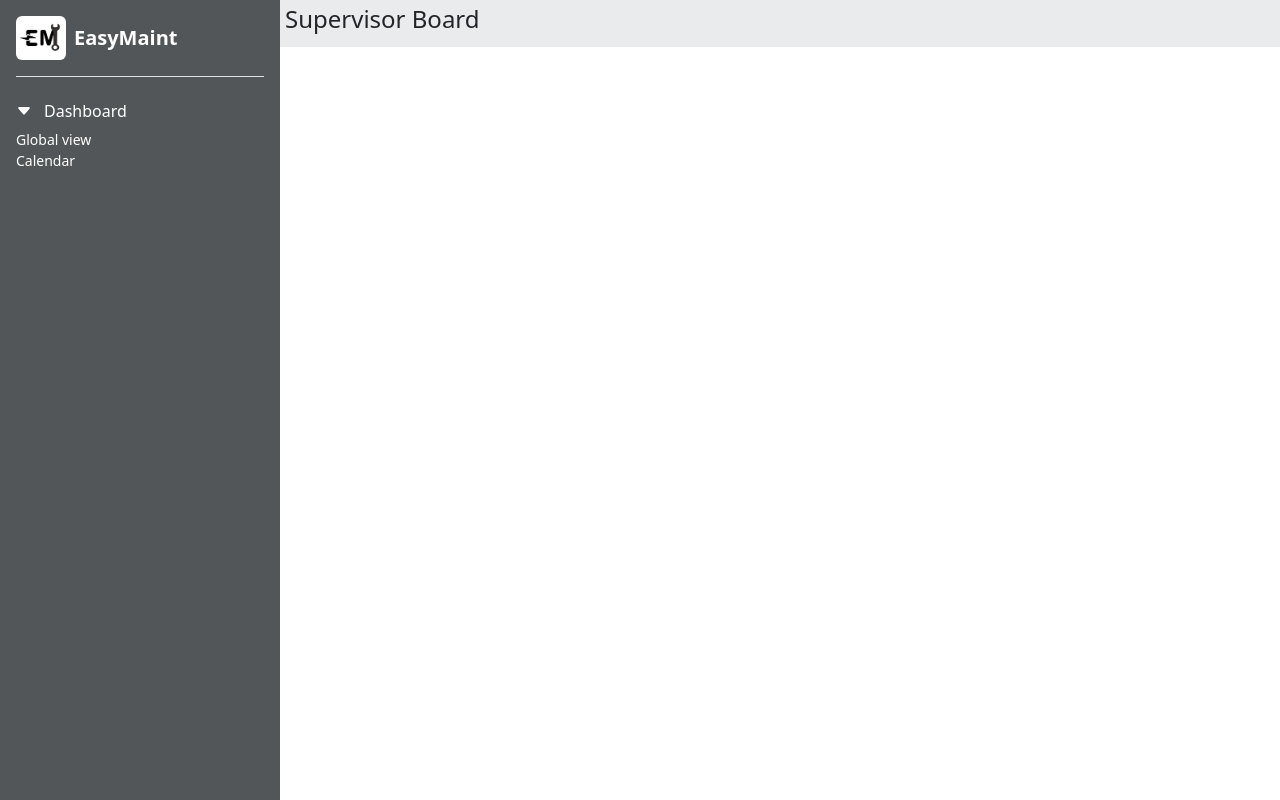
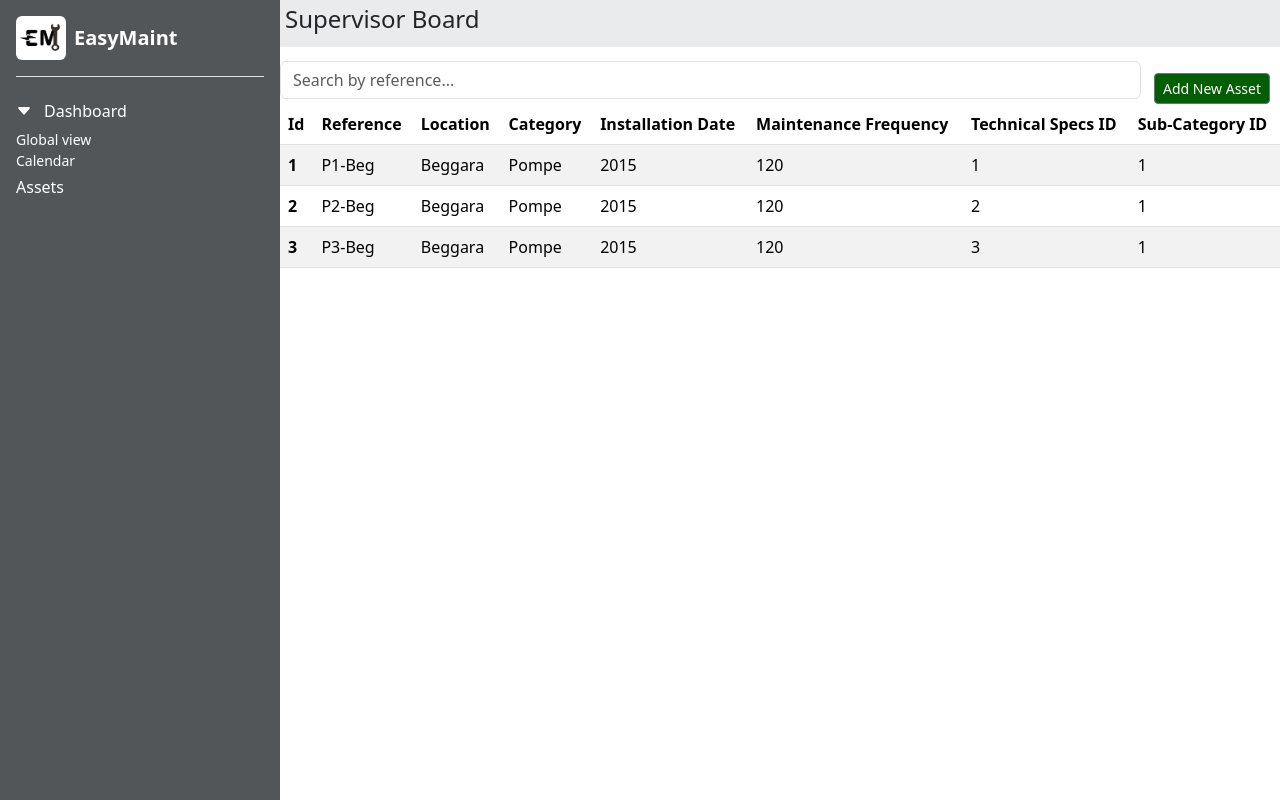
Before and after one commit to Raouiaaa/easyMaint-Frontend, a React (Vite) app: page /assets in a window 1280 px wide. Built offline with nearby package versions, Linux system fonts and the light colour scheme.

Commit message:
create asset

```diff
--- a/src/App.jsx
+++ b/src/App.jsx
@@ -3,6 +3,7 @@ import SideBar from "./components/sideBar/SideBar";
 import Header from "./components/header/Header";
 import GlobalView from "./views/globalView/GlobalView";
 import Calendar from "./views/calendar/Calendar";
+import Asset from "./views/asset/Asset.jsx";
 import "./App.css";
 
 function App() {
@@ -16,6 +17,7 @@ function App() {
           <Routes>
             <Route path="/dashboard/global-view" element={<GlobalView />} />
             <Route path="/dashboard/calendar" element={<Calendar />} />
+            <Route path="/assets" element={<Asset />} />
           </Routes>
         </div>
       </div>
--- /dev/null
+++ b/src/components/form/Form.jsx
@@ -0,0 +1,103 @@
+import React, { useState } from "react";
+import { Modal, Button } from "react-bootstrap";
+
+function Form({ show, onHide, onAdd }) {
+    const [formData, setFormData] = useState({
+        id: "",
+        reference: "",
+        location: "",
+        category: "",
+        installationDate: "",
+        maintenanceFrequency: "",
+        technicalSpecsId: "",
+        subCategoryId: ""
+    });
+
+    // Handle input changes
+    const handleChange = (e) => {
+        setFormData({ ...formData, [e.target.name]: e.target.value });
+    };
+
+    // Handle form submission
+    const handleSubmit = () => {
+        // Validate inputs (ensure ID is unique, all fields are filled)
+        if (!formData.id || !formData.reference) {
+            alert("Please fill in required fields");
+            return;
+        }
+
+        // Convert ID and maintenance frequency to numbers
+        const newAsset = {
+            ...formData,
+        };
+
+        onAdd(newAsset); // Add asset to the list
+        setFormData({  // Reset form
+            id: "",
+            reference: "",
+            location: "",
+            category: "",
+            installationDate: "",
+            maintenanceFrequency: "",
+            technicalSpecsId: "",
+            subCategoryId: ""
+        });
+    };
+
+    return (
+        <Modal show={show} onHide={onHide} centered>
+            <Modal.Header closeButton>
+                <Modal.Title>Add New Asset</Modal.Title>
+            </Modal.Header>
+            <Modal.Body>
+                <div className="mb-3">
+                    <label className="form-label">ID</label>
+                    <input type="text" name="id" className="form-control" placeholder="Enter an ID (ex: 1,2,...etc)" value={formData.id} onChange={handleChange} />
+                </div>
+                <div className="mb-3">
+                    <label className="form-label">Reference</label>
+                    <input type="text" name="reference" className="form-control" placeholder="Enter a reference (ex: P1-Beg)" value={formData.reference} onChange={handleChange} />
+                </div>
+                <div className="mb-3">
+                    <label className="form-label">Location</label>
+                    <select name="location" className="form-select" value={formData.location} onChange={handleChange}>
+                        <option value="">Select a Location</option>
+                        <option value="Beggara">Beggara</option>
+                        <option value="Hostal">Hostal</option>
+                        <option value="Manar">Manar</option>
+                    </select>
+                </div>
+                <div className="mb-3">
+                    <label className="form-label">Category</label>
+                    <select name="category" className="form-select" value={formData.category} onChange={handleChange}>
+                        <option value="">Select a Category</option>
+                        <option value="Pompe">Pompe</option>
+                        <option value="Moteur">Moteur</option>
+                    </select>
+                </div>
+                <div className="mb-3">
+                    <label className="form-label">Installation Date</label>
+                    <input type="text" name="installationDate" className="form-control" placeholder="Enter a Date (ex: 200X)" value={formData.installationDate} onChange={handleChange} />
+                </div>
+                <div className="mb-3">
+                    <label className="form-label">Maintenance Frequency (days)</label>
+                    <input type="text" name="maintenanceFrequency" className="form-control" placeholder="Enter maintenance frequency in days*" value={formData.maintenanceFrequency} onChange={handleChange} />
+                </div>
+                <div className="mb-3">
+                    <label className="form-label">ID Technical Specifications</label>
+                    <input type="text" name="technicalSpecsId" className="form-control" placeholder="Enter the related technical specification's ID" value={formData.technicalSpecsId} onChange={handleChange} />
+                </div>
+                <div className="mb-3">
+                    <label className="form-label">ID Sub-Category</label>
+                    <input type="text" name="subCategoryId" className="form-control" placeholder="Enter the related sub-category's ID" value={formData.subCategoryId} onChange={handleChange} />
+                </div>
+            </Modal.Body>
+            <Modal.Footer>
+                <Button variant="secondary" onClick={onHide}>Close</Button>
+                <Button variant="primary" onClick={handleSubmit}>Add Asset</Button>
+            </Modal.Footer>
+        </Modal>
+    );
+}
+
+export default Form;
--- a/src/components/sideBar/SideBar.jsx
+++ b/src/components/sideBar/SideBar.jsx
@@ -47,18 +47,18 @@ function SideBar() {
                         <ul className="btn-toggle-nav list-unstyled fw-normal pb-1 small">
                             <li>
                                 <Link to="/dashboard/global-view" className="link-body-emphasis d-inline-flex text-decoration-none rounded" >Global view</Link>
-                                {/* <a
-                                    href="/dashboard/global-view"
-                                    className="link-body-emphasis d-inline-flex text-decoration-none rounded"
-                                >
-                                    Global view
-                                </a> */}
                             </li>
                             <li>
                                 <Link to="/dashboard/calendar" className="link-body-emphasis d-inline-flex text-decoration-none rounded" >Calendar</Link>
                             </li>
                         </ul>
                     </div>
+
+                    <ul class="nav nav-pills flex-column mb-auto">
+                        <li>
+                        <Link to="/assets" className="link-body-emphasis d-inline-flex text-decoration-none rounded">Assets</Link>
+                        </li>
+                    </ul>
                 </li>
             </ul>
         </div>
--- /dev/null
+++ b/src/components/table/Table.jsx
@@ -0,0 +1,44 @@
+import React from "react";
+
+function Table({ assets }) {
+    return (
+        <div>
+            <table className="table table-striped">
+                <thead>
+                    <tr>
+                        <th scope="col">Id</th>
+                        <th scope="col">Reference</th>
+                        <th scope="col">Location</th>
+                        <th scope="col">Category</th>
+                        <th scope="col">Installation Date</th>
+                        <th scope="col">Maintenance Frequency</th>
+                        <th scope="col">Technical Specs ID</th>
+                        <th scope="col">Sub-Category ID</th>
+                    </tr>
+                </thead>
+                <tbody>
+                    {assets.length > 0 ? (
+                        assets.map((asset) => (
+                            <tr key={asset.id}>
+                                <th scope="row">{asset.id}</th>
+                                <td>{asset.reference}</td>
+                                <td>{asset.location}</td>
+                                <td>{asset.category}</td>
+                                <td>{asset.installationDate}</td>
+                                <td>{asset.maintenanceFrequency}</td>
+                                <td>{asset.technicalSpecsId}</td>
+                                <td>{asset.subCategoryId}</td>
+                            </tr>
+                        ))
+                    ) : (
+                        <tr>
+                            <td colSpan="8" className="text-center">No matching assets found</td>
+                        </tr>
+                    )}
+                </tbody>
+            </table>
+        </div>
+    );
+}
+
+export default Table;
--- /dev/null
+++ b/src/views/asset/Asset.jsx
@@ -0,0 +1,59 @@
+import React, { useState } from "react";
+import Form from "../../components/form/Form";
+import Table from "../../components/table/Table";
+import "./asset.css";
+
+function Asset() {
+    const [showForm, setShowForm] = useState(false);
+    const [searchQuery, setSearchQuery] = useState("");
+    const [assets, setAssets] = useState([
+        { id: 1, reference: "P1-Beg", location: "Beggara", category: "Pompe", installationDate: "2015", maintenanceFrequency: 120, technicalSpecsId: 1, subCategoryId: 1 },
+        { id: 2, reference: "P2-Beg", location: "Beggara", category: "Pompe", installationDate: "2015", maintenanceFrequency: 120, technicalSpecsId: 2, subCategoryId: 1 },
+        { id: 3, reference: "P3-Beg", location: "Beggara", category: "Pompe", installationDate: "2015", maintenanceFrequency: 120, technicalSpecsId: 3, subCategoryId: 1 }
+    ]);
+
+    // Function to add a new asset
+    const addAsset = (newAsset) => {
+        setAssets([...assets, newAsset]);  // Update state of assets
+        setShowForm(false); // Close modal after adding
+    };
+
+    // Filter assets based on search query
+    const filteredAssets = assets.filter(asset =>
+        asset.reference.toLowerCase().includes(searchQuery.toLowerCase())
+    );
+
+    return (
+        <div>
+            <div className="parent-container">
+            {/* Search Input */}
+            <div className="search-area">
+                <form className="d-flex" role="search" onSubmit={(e) => e.preventDefault()}>
+                    <input
+                        className="form-control me-2"
+                        type="search"
+                        placeholder="Search by reference..."
+                        value={searchQuery}
+                        onChange={(e) => setSearchQuery(e.target.value)}
+                    />
+                </form>
+            </div>
+
+            {/* Create Button */}
+            <div className="create-area">
+                <button type="button" className="btn btn-secondary btn-sm mt-3 create-button" onClick={() => setShowForm(true)}>
+                    Add New Asset
+                </button>
+            </div>
+            </div>
+
+            {/* Table Component */}
+            <Table assets={filteredAssets} />
+
+            {/* Modal Form */}
+            <Form show={showForm} onHide={() => setShowForm(false) } onAdd={addAsset} />
+        </div>
+    );
+}
+
+export default Asset;
--- /dev/null
+++ b/src/views/asset/asset.css
@@ -0,0 +1,22 @@
+.create-button {
+    background-color: rgb(2, 94, 2) !important;
+}
+
+.parent-container {
+    display: grid;
+    grid-template-columns: 1fr auto; /* Search bar takes most space, button stays fixed */
+    align-items: center;
+    gap: 5px;
+}
+
+.search-area {
+    display: grid;
+    align-items: center;
+}
+
+.create-area {
+    display: grid;
+    align-items: center;
+    justify-content: end;
+    padding-right: 10px;
+}
```
